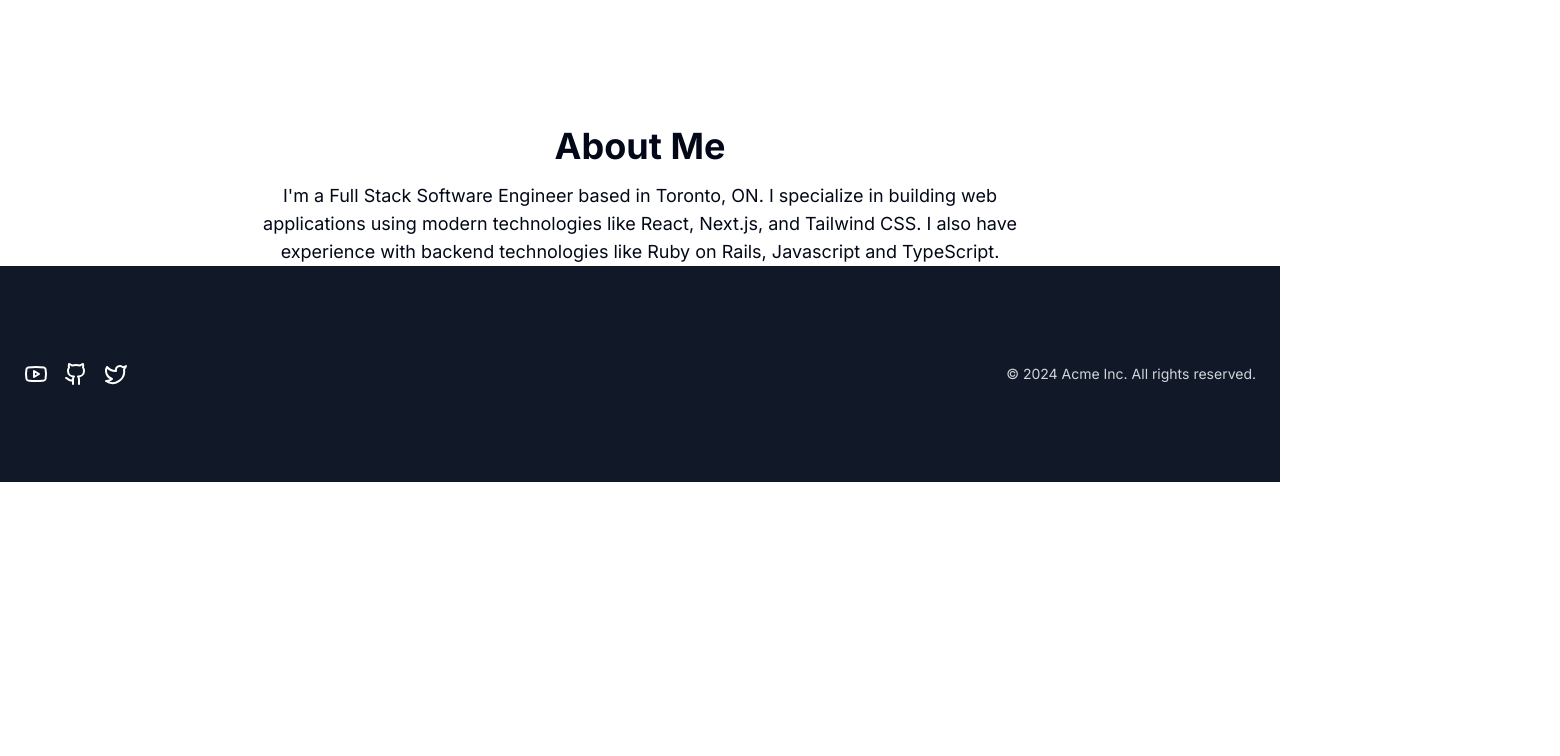
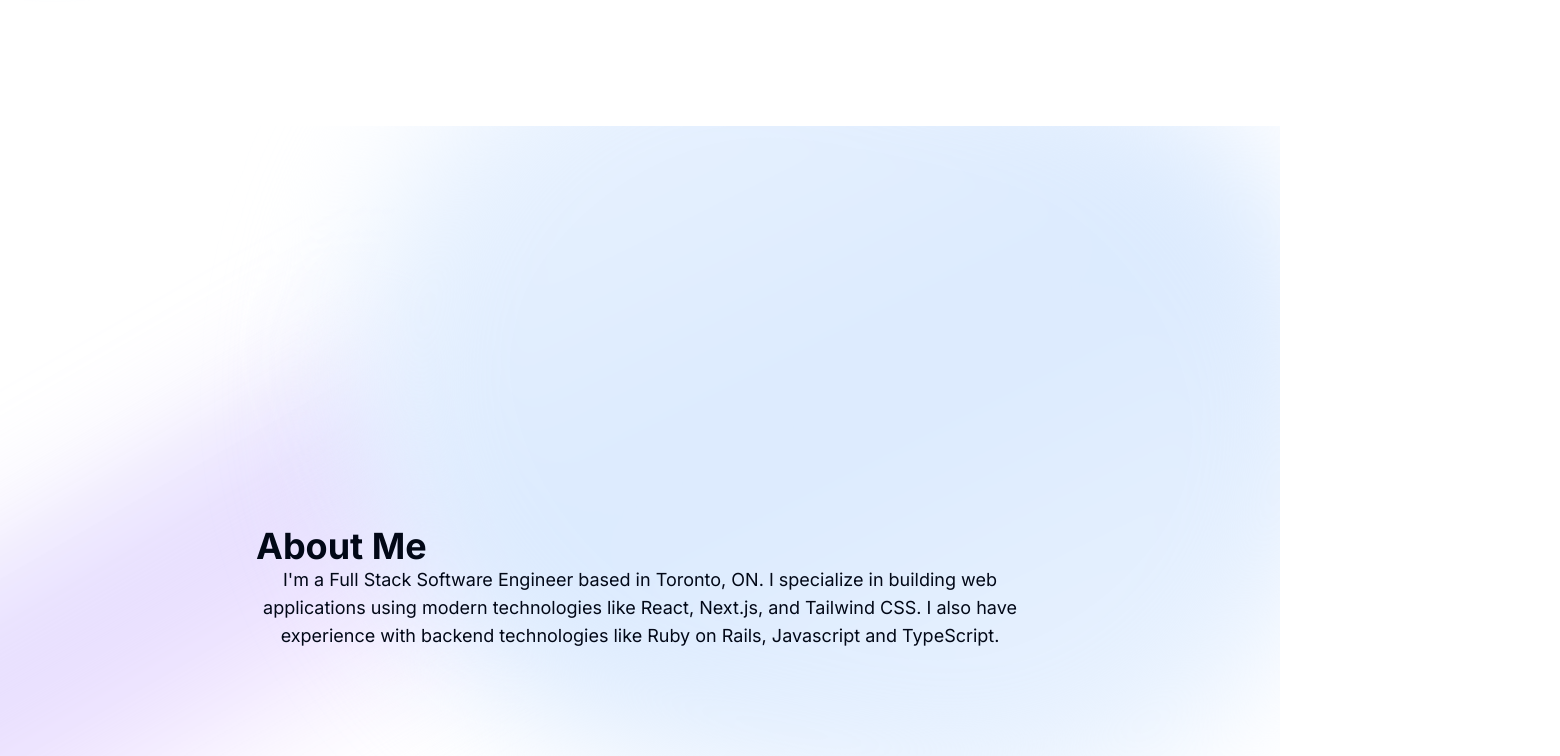
Before and after one commit to KaranU26/my-portfolio, a Next.js app: page / in a window 1280 px wide. Shown: the part 620-1376 px from the top of the page, 1560 px wide, since content can reach past the window. Before the commit the page ends 1102 px from the top, so only its background shows below. Built offline with nearby package versions, Linux system fonts and the light colour scheme.

Commit message:
Adjusted the gradient, still working on making it look nice

```diff
--- a/app/layout.tsx
+++ b/app/layout.tsx
@@ -24,10 +24,6 @@ export default function RootLayout({
         <div className="relative z-10">
           <SpeedInsights />
           <NavBar />
-          <div aria-hidden="true" className="flex absolute -top-96 start-1/2 transform -translate-x-1/2">
-            <div className="bg-gradient-to-r from-violet-300/50 to-purple-100 blur-3xl w-[25rem] h-[44rem] rotate-[-60deg] transform -translate-x-[10rem] dark:from-violet-900/50 dark:to-purple-900"></div>
-            <div className="bg-gradient-to-tl from-blue-50 via-blue-100 to-blue-50 blur-3xl w-[90rem] h-[50rem] rounded-fulls origin-top-left -rotate-12 -translate-x-[15rem] dark:from-indigo-900/70 dark:via-indigo-900/70 dark:to-blue-900/70"></div>
-          </div>
           <main>
             {children}
           </main>
--- a/components/about.tsx
+++ b/components/about.tsx
@@ -1,11 +1,17 @@
 /* eslint-disable react/no-unescaped-entities */
 export default function AboutSection() {
     return (
-      <section className="flex flex-col items-center space-y-4 px-4">
-        <h1 className="text-4xl font-bold">About Me</h1>
-        <p className="text-lg text-center max-w-3xl">
+      <section className="relative flex flex-col items-center space-y-4 px-4 py-96 overflow-hidden">
+        <div aria-hidden="true" className="absolute inset-0 flex justify-center z-0">
+          <div className="bg-gradient-to-r from-violet-300/50 to-purple-100 blur-3xl w-[25rem] h-[44rem] rotate-[60deg] transform translate-y-[10rem] dark:from-violet-900/50 dark:to-purple-900"></div>
+          <div className="bg-gradient-to-tl from-blue-50 via-blue-100 to-blue-50 blur-3xl w-[90rem] h-[50rem] rounded-full origin-bottom-left rotate-12 -translate-y-[15rem] dark:from-indigo-900/70 dark:via-indigo-900/70 dark:to-blue-900/70"></div>
+        </div>
+        <div className="relative z-10">
+          <h1 className="text-4xl font-bold">About Me</h1>
+          <p className="text-lg text-center max-w-3xl">
             I'm a Full Stack Software Engineer based in Toronto, ON. I specialize in building web applications using modern technologies like React, Next.js, and Tailwind CSS. I also have experience with backend technologies like Ruby on Rails, Javascript and TypeScript.
-        </p>
+          </p>
+        </div>
       </section>
     );
   }
--- a/components/hero.tsx
+++ b/components/hero.tsx
@@ -4,7 +4,10 @@ import Image from "next/image";
 export default function HeroSection() {
   return (
     <div className="relative overflow-hidden p-24">
-
+    <div aria-hidden="true" className="flex absolute -top-96 start-1/2 transform -translate-x-1/2">
+        <div className="bg-gradient-to-r from-violet-300/50 to-purple-100 blur-3xl w-[25rem] h-[44rem] rotate-[-60deg] transform -translate-x-[10rem] dark:from-violet-900/50 dark:to-purple-900"></div>
+        <div className="bg-gradient-to-tl from-blue-50 via-blue-100 to-blue-50 blur-3xl w-[90rem] h-[50rem] rounded-fulls origin-top-left -rotate-12 -translate-x-[15rem] dark:from-indigo-900/70 dark:via-indigo-900/70 dark:to-blue-900/70"></div>
+    </div>
       <div className="relative z-10">
         <div className="max-w-[85rem] mx-auto px-4 sm:px-6 lg:px-8 py-10 lg:py-16">
           <div className="max-w-2xl text-center mx-auto">
```
